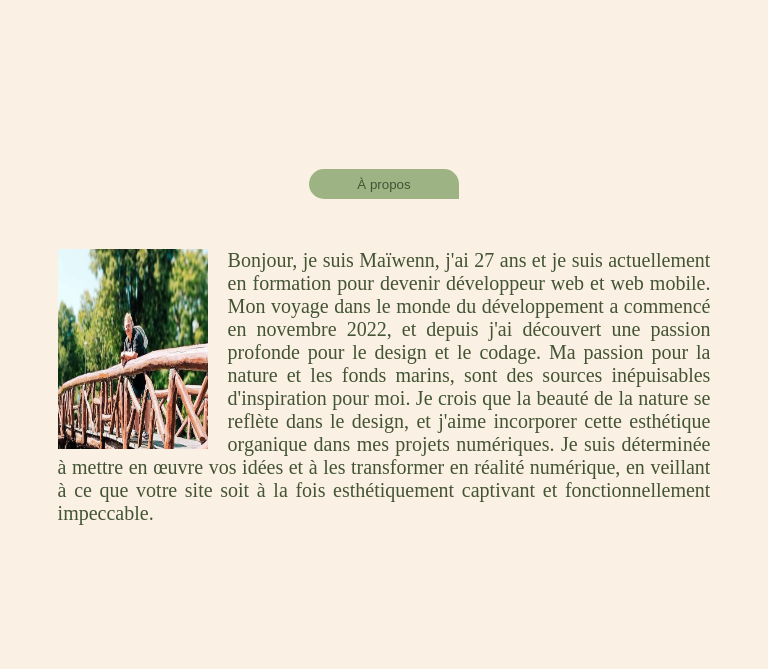
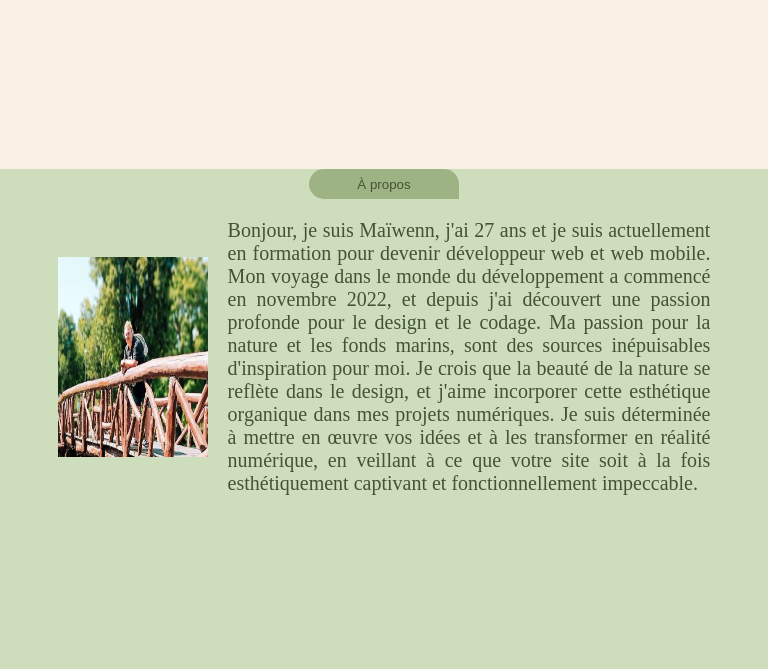
Before and after one commit to MaiwL/Portfolio, a plain HTML site: page index.html in a window 768 px wide. Shown: the part 631-1300 px from the top of the page. Drawn offline with Linux system fonts and the light colour scheme.

Commit message:
responsive

```diff
--- a/index.html
+++ b/index.html
@@ -16,7 +16,7 @@
         </nav>
         <div class="navbar-menu" id="navbarMenu">
             <div class="close-button" id="closeButton"><img class="closedButton" src="./Images/CloseButton.png" alt="Croix pour fermer la navigation"></div>
-            <ul>
+            <ul class="menu">
                 <li><a href="#">Accueil</a></li>
                 <li><a href="#">À propos</a></li>
                 <li><a href="#">Portfolio</a></li>
--- a/script.js
+++ b/script.js
@@ -22,7 +22,7 @@ document.addEventListener("DOMContentLoaded", () => {
 
 
     const textElement = document.querySelector('.text');
-    const texts = [" front-end !", " back-end !"];
+    const texts = [" front-end !", " back-end !"," Junior !"];
     let textIndex = 0;
 
     function typeText(text, index) {
--- a/style.css
+++ b/style.css
@@ -565,3 +565,20 @@ footer a{
   text-align: end;
   margin-right: 20px;
 }
+ /* Styles pour les tablettes en mode portrait et paysage */
+@media all and (min-width: 768px) and (max-width: 1024px) {
+  .sectionAPropos{
+    background-color: #cedebd;
+    position: relative;
+  }
+  .buttonAPropos{
+    position: absolute;
+  }
+  .containerApropos{
+    display: flex;
+    align-items: center;
+  }.containerApropos .imageApropos{
+    flex: 6;
+  }
+
+}
```
Also changed, not shown: 2 other files.
